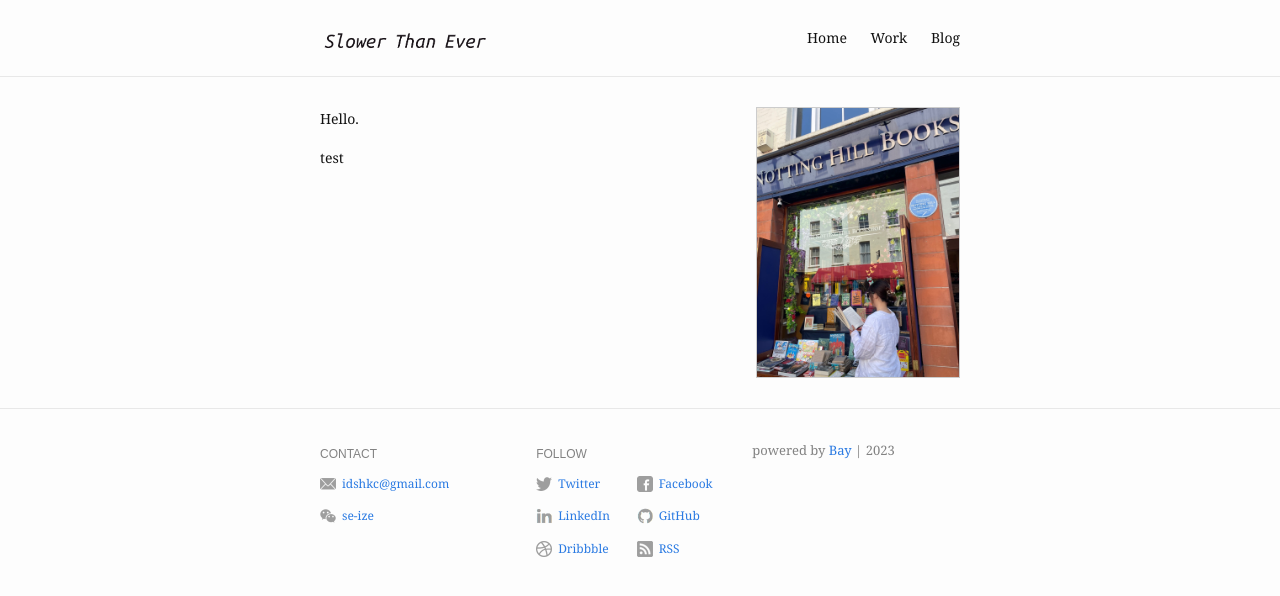
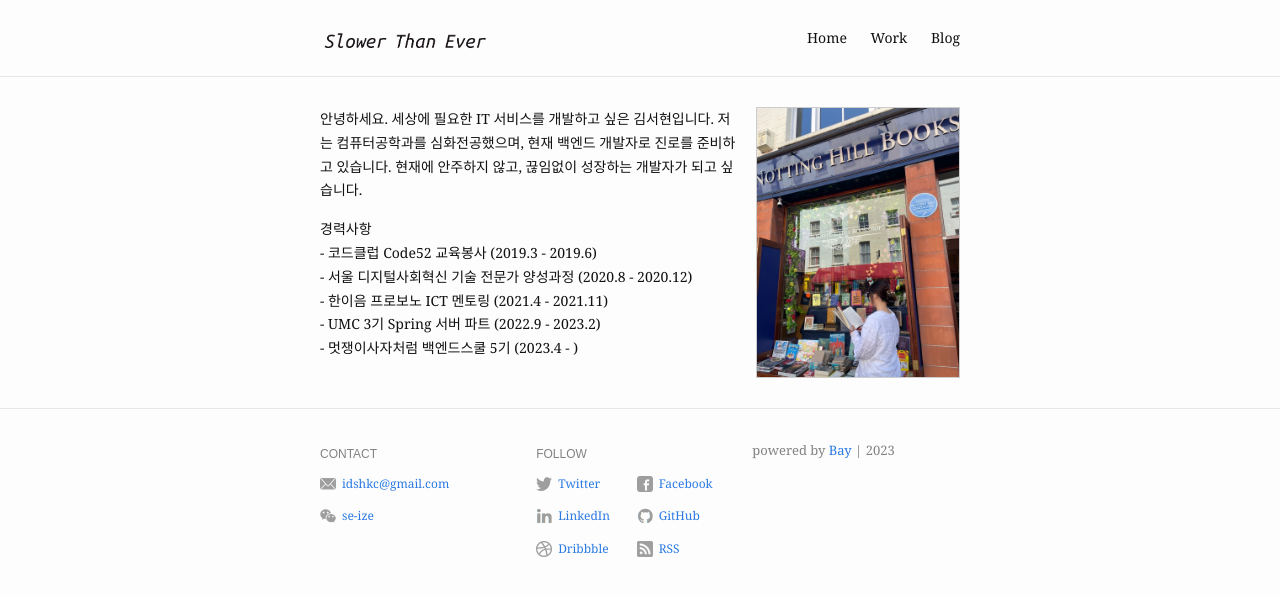
Before and after one commit to se-ize/se-ize.github.io, a Jekyll site: the page built from index.md, in a window 1280 px wide. Shown: the top 596 px of the page. Built offline with Jekyll 4.4.1, drawn with Linux system fonts in a browser that asks for light colours.

Commit message:
custormized 1

```diff
--- a/index.md
+++ b/index.md
@@ -6,9 +6,15 @@ profile_picture:
 ---
 
 <p>
-  Hello.
+  안녕하세요. 세상에 필요한 IT 서비스를 개발하고 싶은 김서현입니다.
+  저는 컴퓨터공학과를 심화전공했으며, 현재 백엔드 개발자로 진로를 준비하고 있습니다. 현재에 안주하지 않고, 끊임없이 성장하는 개발자가 되고 싶습니다.
 </p>
 
 <p>
-  test
+  경력사항<br>
+  - 코드클럽 Code52 교육봉사 (2019.3 - 2019.6)<br>
+  - 서울 디지털사회혁신 기술 전문가 양성과정 (2020.8 - 2020.12)<br>
+  - 한이음 프로보노 ICT 멘토링 (2021.4 - 2021.11)<br>
+  - UMC 3기 Spring 서버 파트 (2022.9 - 2023.2)<br>
+  - 멋쟁이사자처럼 백엔드스쿨 5기 (2023.4 - )<br>
 </p>
```
Also changed, not shown: blog.md (+2 -2 lines).
